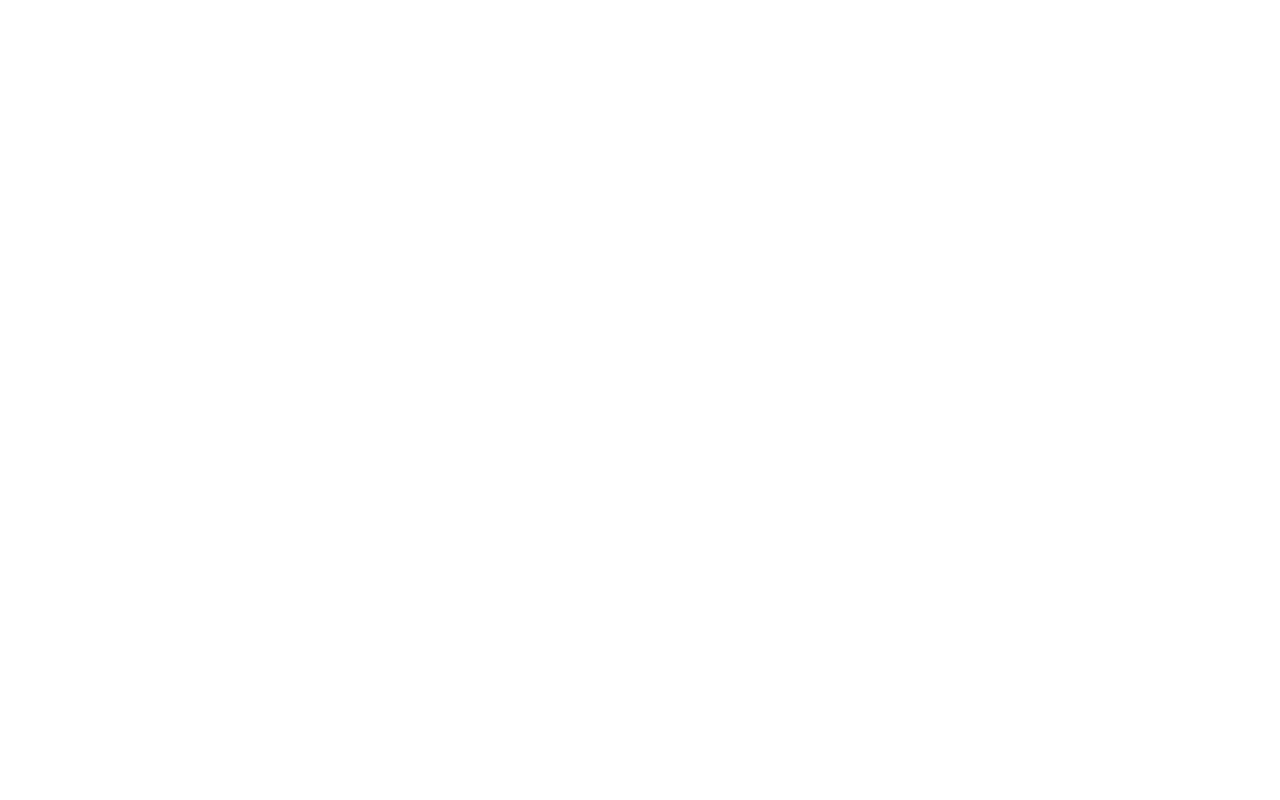
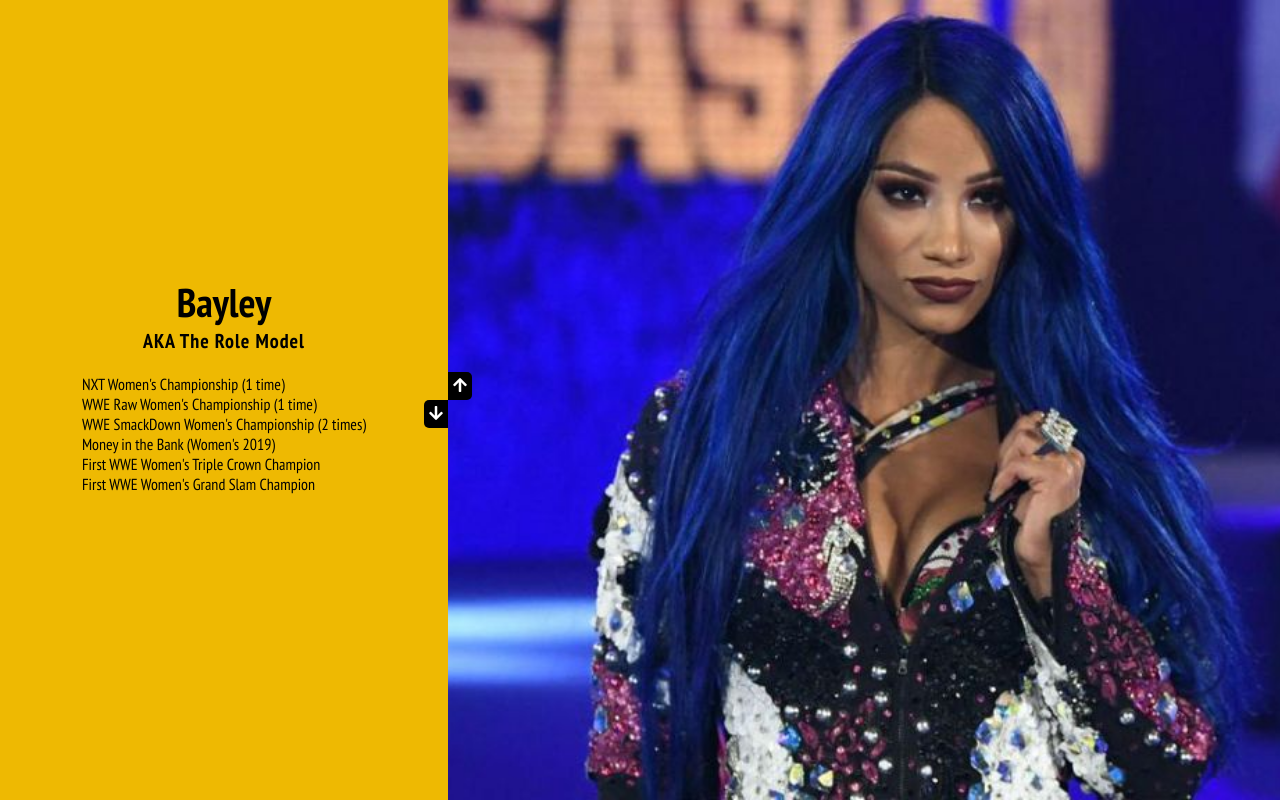
Before and after one commit to dsjeffcoat/double-vertical-slider, a plain HTML site: page index.html in a window 1280 px wide. Drawn offline with Linux system fonts and the light colour scheme.

Commit message:
added content and styling

```diff
--- a/index.html
+++ b/index.html
@@ -3,12 +3,90 @@
   <head>
     <meta charset="UTF-8" />
     <meta name="viewport" content="width=device-width, initial-scale=1.0" />
-    <!-- <link rel="stylesheet" href="https://cdnjs.cloudflare.com/ajax/libs/font-awesome/5.15.1/css/all.min.css" integrity="sha512-+4zCK9k+qNFUR5X+cKL9EIR+ZOhtIloNl9GIKS57V1MyNsYpYcUrUeQc9vNfzsWfV28IaLL3i96P9sdNyeRssA==" crossorigin="anonymous" /> -->
+    <link rel="stylesheet" href="https://cdnjs.cloudflare.com/ajax/libs/font-awesome/5.15.1/css/all.min.css" integrity="sha512-+4zCK9k+qNFUR5X+cKL9EIR+ZOhtIloNl9GIKS57V1MyNsYpYcUrUeQc9vNfzsWfV28IaLL3i96P9sdNyeRssA==" crossorigin="anonymous" />
     <link rel="stylesheet" href="style.css" />
     <title>Vertical Slider</title>
   </head>
   <body>
+    <div class="slider-container">
+      <div class="left-slide">
+        <!-- text area -->
+        <div style="background-color: #EEB902;">
+          <h1>Bayley</h1>
+          <h3>AKA The Role Model</h3>
+          <p>
+            <ul>
+              <li>NXT Women's Championship (1 time)</li>
+              <li>WWE Raw Women's Championship (1 time)</li>
+              <li>WWE SmackDown Women's Championship (2 times)</li>
+              <li>Money in the Bank (Women's 2019)</li>
+              <li>First WWE Women's Triple Crown Champion</li>
+              <li>First WWE Women's Grand Slam Champion</li>
+            </ul>
+          </p>
+        </div>
+        <div style="background-color: #0a0808; color: #FFF">
+          <h1>Becky Lynch</h1>
+          <h3>AKA The Man</h3>
+          <p>
+            <ul>
+              <li>WWE Raw Women's Championship (1 time)</li>
+              <li>WWE SmackDown Women's Championship (3 times)</li>
+              <li>Women's Royal Rumble (2019)</li>
+            </ul>
+          </p>
+        </div>
+        <div style="background-color: #81E979;">
+          <h1>Charlotte Flair</h1>
+          <h3>AKA The Queen</h3>
+          <p>
+            <ul>
+              <li>WWE Divas Championship (1 time)</li>
+              <li>NXT Women's Championship (2 times)</li>
+              <li>WWE Raw Women's Championship (4 times)</li>
+              <li>WWE SmackDown Women's Championship (5 times)</li>
+              <li><strong>WWE Women's Tag Team Championship (1 time, current)</strong></li>
+              <li>Fifth Women's Triple Crown Champion</li>
+              <li>Fourth Women's Grand Slam Champion</li>
+              <li>NXT Women's Championship Tournament (2014)</li>
+              <li>Women's Royal Rumble (2020)</li>
+            </ul>
+          </p>
+        </div>
+        <div style="background-color: #33658A;">
+          <h1>Sasha Banks</h1>
+          <h3>AKA The Boss</h3>
+          <p>
+            <ul>
+              <li>NXT Women's Championship (1 time)</li>
+              <li>WWE Raw Women's Championship (5 times)</li>
+              <li><strong>WWE SmackDown Women's Championship (1 time, current)</strong></li>
+              <li>WWE Women's Tag Team Championship (2 times)</li>
+              <li>Fourth WWE Women's Triple Crown Champion</li>
+              <li>Third WWE Women's Grand Slam Champion</li>
+            </ul>
+          </p>
+        </div>
+      </div>
 
+      <div class="right-slide">
+        <!-- images -->
+        <div style="background-image: url('images/sashabanks.jpeg')"></div>
+        <div style="background-image: url('images/charlotteflair.png')"></div>
+        <div style="background-image: url('images/beckylynch.jpeg')"></div>
+        <div style="background-image: url('images/bayley.jpeg')"></div>
+      </div>
+
+      <div class="action-buttons">
+        <button class="down-button">
+          <i class="fas fa-arrow-down"></i>
+        </button>
+
+        <button class="up-button">
+          <i class="fas fa-arrow-up"></i>
+        </button>
+      </div>
+    </div>
 
     <script src="script.js"></script>
   </body>
--- a/style.css
+++ b/style.css
@@ -2,22 +2,107 @@
 
 * {
     box-sizing: border-box;
+    margin: 0;
+    padding: 0;
 }
 
 :root {
-    --primary-color: #a2ad59;
-    --secondary-color: #9b489b;
-    --border-color: #e8e9ed;
-    --accent-color: #333333;
+    --primary-color: #0F1108;
+    --bayley-color: #EEB902;
+    --becky-color: #0a0808;
+    --charlotte-color: #81E979;
+    --sasha-color: #33658A;
 }
 
 body {
    font-family: 'PT Sans Narrow', sans-serif;
-   display: flex;
-   flex-direction: column;
-   align-items: center;
-   justify-content: center;
    height: 100vh;
-   overflow: hidden;
-   margin: 0;
 }
+
+.slider-container {
+    position: relative;
+    overflow: hidden;
+    width: 100vw;
+    height: 100vh;
+}
+
+.left-slide {
+    height: 100%;
+    width: 35%;
+    position: absolute;
+    top: 0;
+    left: 0;
+}
+
+.left-slide > div {
+    height: 100%;
+    width: 100%;
+    display: flex;
+    align-items: center;
+    justify-content: center;
+    flex-direction: column;
+}
+
+.left-slide h1 {
+    font-size: 40px;
+    margin-top: -30px;
+}
+
+.left-slide h3 {
+    font-size: 20px;
+    margin-bottom: 20px;
+    letter-spacing: 1px;
+}
+
+.left-slide ul {
+    list-style-type: none;
+}
+
+.right-slide {
+    height: 100%;
+    position: absolute;
+    top: 0;
+    left: 35%;
+    width: 65%;
+}
+
+.right-slide > div {
+    background-repeat: no-repeat;
+    background-size: cover;
+    background-position: center center;
+    height: 100%;
+    width: 100%;
+}
+
+button {
+    background-color: black;
+    border: none;
+    color: white;
+    cursor: pointer;
+    font-size: 16px;
+    padding: 5px;
+}
+
+button:hover {
+    color: #222;
+
+}
+
+.slider-container .action-buttons button {
+    position: absolute;
+    left: 35%;
+    top: 50%;
+    z-index: 100;
+}
+
+.slider-container .action-buttons .down-button {
+    transform: translateX(-100%);
+    border-top-left-radius: 5px;
+    border-bottom-left-radius: 5px;
+}
+
+.slider-container .action-buttons .up-button {
+    transform: translateY(-100%);
+    border-top-right-radius: 5px;
+    border-bottom-right-radius: 5px;
+}
```
Also changed, not shown: images/bayley.jpeg (added), images/beckylynch.jpeg (added), images/charlotteflair.png (added), images/sashabanks.jpeg (added).
